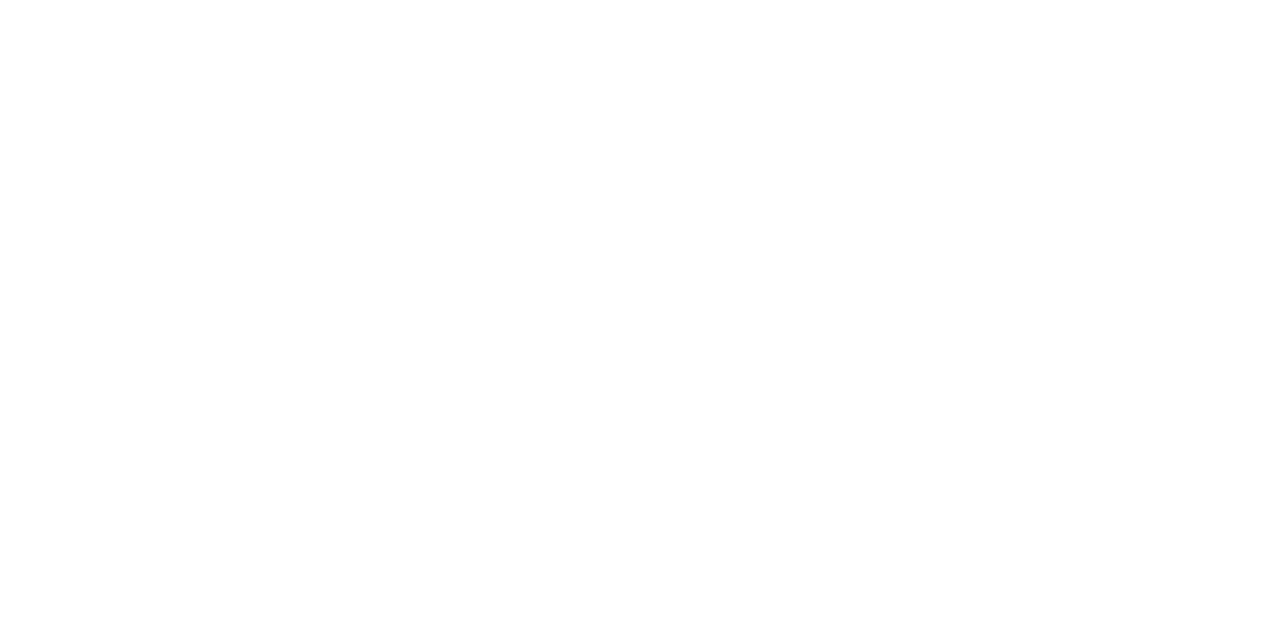
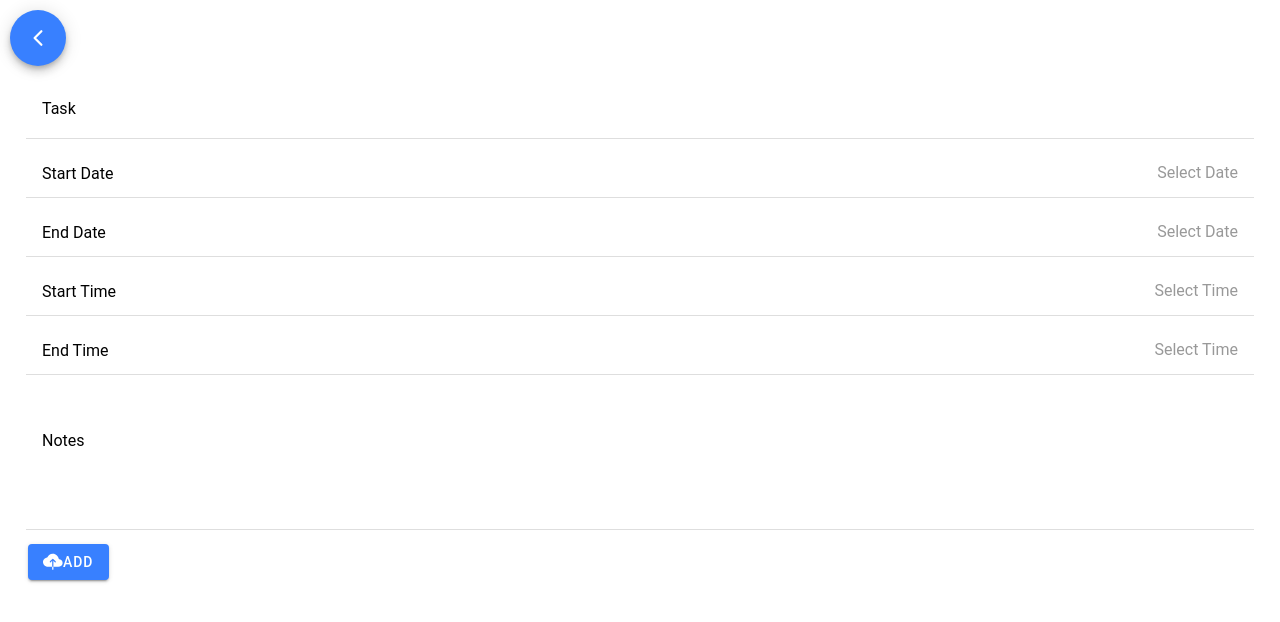
Before and after one commit to alfredooadi/ToDoList-UAS, a React (Create React App) app: page /addsch in a window 1280 px wide. Shown: the top 622 px of the page. Built offline with nearby package versions, Linux system fonts and the light colour scheme.

Commit message:
buat addtask page

```diff
--- a/src/App.tsx
+++ b/src/App.tsx
@@ -24,6 +24,7 @@ import Header from "./pages/Header";
 import Home from "./pages/Home";
 import Login from "./pages/Login";
 import Register from "./pages/Register";
+import Addsch from "./pages/Addsch";
 
 const App: React.FC = () => (
   <IonApp>
@@ -33,6 +34,7 @@ const App: React.FC = () => (
         <Route path="/login" component={Login} exact />
         <Route path="/register" component={Register} exact />
         <Route path="/home" component={Home} exact />
+        <Route path="/addsch" component={Addsch} exact />
       </IonRouterOutlet>
     </IonReactRouter>
   </IonApp>
--- a/src/components/BodyContainer.tsx
+++ b/src/components/BodyContainer.tsx
@@ -1,13 +1,13 @@
+import { IonFab, IonFabButton, IonIcon } from "@ionic/react";
+import { add } from "ionicons/icons";
 import React from "react";
-import { signOut, onAuthStateChanged } from "firebase/auth";
-import { useHistory } from "react-router-dom";
 import { auth, db } from "../firebaseConfig";
 interface ContainerProps {}
 
 const BodyContainer: React.FC<ContainerProps> = () => {
   return (
     <div className="wrapper">
-      <br></br>
+      {/* <br></br>
       <br></br>
       <div className="container">
         <form autoComplete="off" className="form-group">
@@ -19,7 +19,12 @@ const BodyContainer: React.FC<ContainerProps> = () => {
             </button>
           </div>
         </form>
-      </div>
+      </div> */}
+      <IonFab vertical="bottom" horizontal="end" slot="fixed">
+        <IonFabButton routerLink="/addsch">
+          <IonIcon icon={add} />
+        </IonFabButton>
+      </IonFab>
     </div>
   );
 };
--- /dev/null
+++ b/src/pages/Addsch.tsx
@@ -0,0 +1,83 @@
+import React, { useState } from "react";
+import { IonButton, IonCol, IonContent, IonDatetime, IonFab, IonFabButton, IonGrid, IonHeader, IonIcon, IonInput, IonItem, IonLabel, IonPage, IonRow, IonTextarea, IonToolbar } from "@ionic/react";
+import { chevronBack, cloudUpload } from "ionicons/icons";
+
+const Addsch: React.FC = () => {
+  const [selectedDate, setSelectedDate] = useState<string>("");
+  const [text, setText] = useState<string>();
+
+  return (
+    <IonPage>
+      <IonContent fullscreen className="ion-padding" >
+        <IonFab vertical="top" horizontal="start" slot="fixed">
+          <IonFabButton routerLink="/home">
+            <IonIcon icon={chevronBack} />
+          </IonFabButton>
+        </IonFab>
+        <br/>
+        <br/>
+        <IonGrid>
+          <IonRow>
+            <IonCol>
+              <IonItem>
+                <IonLabel position="floating">Task</IonLabel>
+                <IonInput></IonInput>
+              </IonItem>
+            </IonCol>
+          </IonRow>
+          <IonRow>
+            <IonCol>
+              <IonItem>
+                <IonLabel>Start Date</IonLabel>
+                <IonDatetime displayFormat="DD MMMM YYYY" placeholder="Select Date" value={selectedDate} onIonChange={e => setSelectedDate(e.detail.value!)}></IonDatetime>
+              </IonItem>
+            </IonCol>
+          </IonRow>
+          <IonRow>
+            <IonCol>
+              <IonItem>
+                <IonLabel>End Date</IonLabel>
+                <IonDatetime displayFormat="DD MMMM YYYY" placeholder="Select Date" value={selectedDate} onIonChange={e => setSelectedDate(e.detail.value!)}></IonDatetime>
+              </IonItem>
+            </IonCol>
+          </IonRow>
+          <IonRow>
+            <IonCol>
+              <IonItem>
+                <IonLabel>Start Time</IonLabel>
+                <IonDatetime displayFormat="HH:mm" placeholder="Select Time" value={selectedDate} onIonChange={e => setSelectedDate(e.detail.value!)}></IonDatetime>
+              </IonItem>
+            </IonCol>
+          </IonRow>
+          <IonRow>
+            <IonCol>
+              <IonItem>
+                <IonLabel>End Time</IonLabel>
+                <IonDatetime displayFormat="HH:mm" placeholder="Select Time" value={selectedDate} onIonChange={e => setSelectedDate(e.detail.value!)}></IonDatetime>
+              </IonItem>
+            </IonCol>
+          </IonRow>
+          <IonRow>
+            <IonCol>
+              <IonItem>
+                <IonLabel position="floating">Notes</IonLabel>
+                <IonTextarea rows={4} value={text} onIonChange={e => setText(e.detail.value!)}></IonTextarea>
+              </IonItem>
+            </IonCol>
+          </IonRow>
+          <IonRow>
+            <IonCol>
+              <IonButton>
+                <IonIcon icon={cloudUpload}/>
+                Add
+              </IonButton>
+            </IonCol>
+          </IonRow>
+        </IonGrid>
+
+      </IonContent>
+    </IonPage>
+  );
+};
+
+export default Addsch;
--- a/src/pages/Home.tsx
+++ b/src/pages/Home.tsx
@@ -1,4 +1,4 @@
-import { IonContent, IonHeader, IonPage, IonTitle, IonToolbar } from "@ionic/react";
+import { IonContent, IonPage } from "@ionic/react";
 
 import BodyContainer from "../components/BodyContainer";
 import HeaderHomeContainer from "../components/HeaderHomeContainer";
@@ -7,13 +7,7 @@ import "./Home.css";
 const Home: React.FC = () => {
   return (
     <IonPage>
-      <IonHeader></IonHeader>
       <IonContent fullscreen>
-        <IonHeader collapse="condense">
-          <IonToolbar>
-            <IonTitle size="large">ToDoList</IonTitle>
-          </IonToolbar>
-        </IonHeader>
         <HeaderHomeContainer />
         <BodyContainer />
       </IonContent>
```
